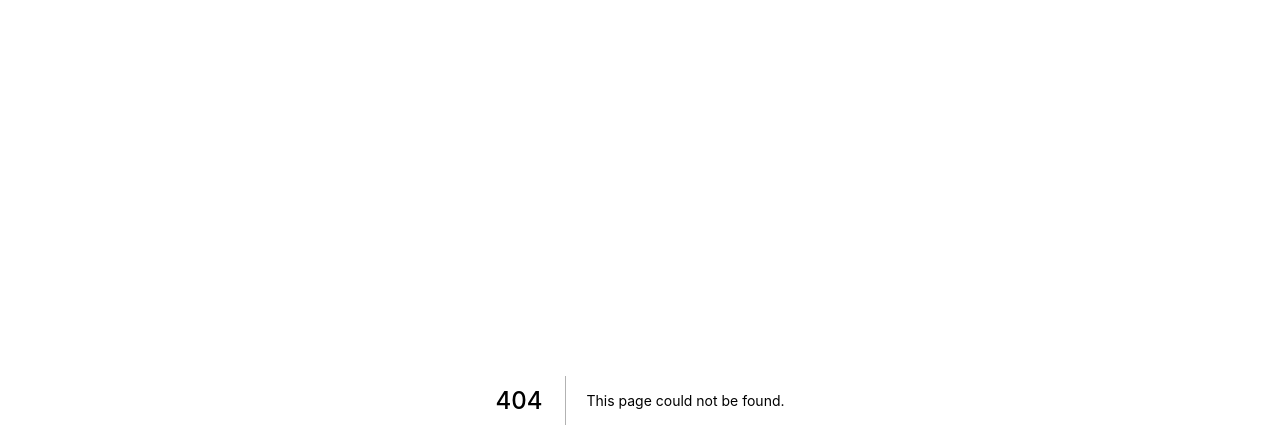
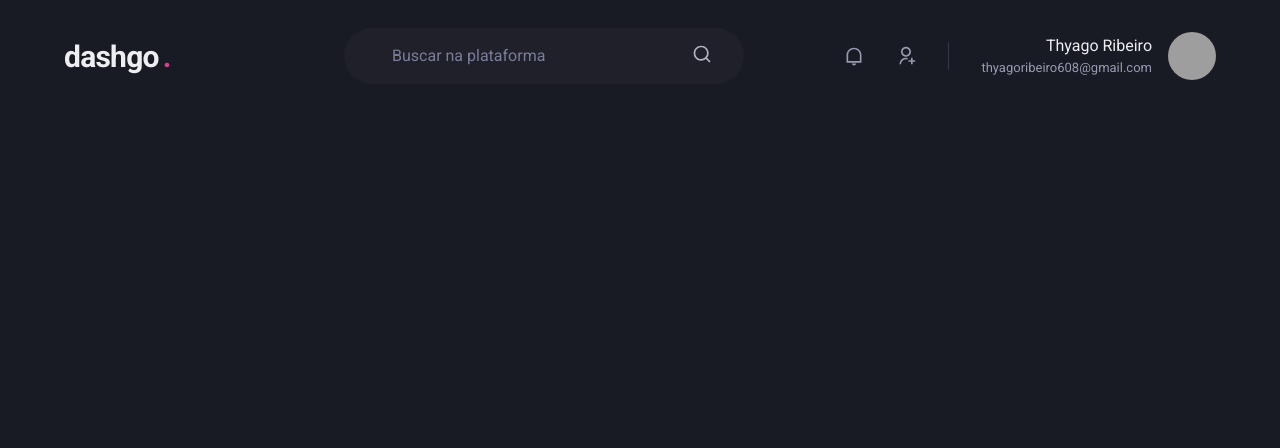
Before and after one commit to thyago608/dashgo, a Next.js app: page /dashboard in a window 1280 px wide. Before the commit this address had no page. Shown: the top 448 px of the page. Built offline with nearby package versions, Linux system fonts and the light colour scheme; grey boxes are pictures that could not be loaded.

Commit message:
Created Component Header

```diff
--- /dev/null
+++ b/src/components/Header.tsx
@@ -0,0 +1,79 @@
+import { Flex, Text, Input, Icon, HStack, Box, Avatar } from "@chakra-ui/react";
+import {
+  RiSearchLine,
+  RiNotificationLine,
+  RiUserAddLine,
+} from "react-icons/ri";
+
+export function Header() {
+  return (
+    <Flex
+      as="header"
+      w="100%"
+      maxWidth={1200}
+      h="20"
+      mt="4"
+      mx="auto"
+      px="6"
+      align="center"
+    >
+      <Text fontSize="3xl" fontWeight="bold" letterSpacing="tight" w="64">
+        dashgo
+        <Text as="span" ml="1" color="pink.500">
+          .
+        </Text>
+      </Text>
+
+      <Flex
+        as="label"
+        flex="1"
+        py="4"
+        px="8"
+        ml="6"
+        maxWidth={400}
+        alignSelf="center"
+        color="gray.200"
+        position="relative"
+        bg="gray.800"
+        borderRadius="full"
+      >
+        <Input
+          color="gray.50"
+          variant="unstyled"
+          px="4"
+          mr="4"
+          placeholder="Buscar na plataforma"
+          _placeholder={{
+            color: "gray.400",
+          }}
+        />
+        <Icon as={RiSearchLine} fontSize="20" />
+      </Flex>
+
+      <Flex align="center" ml="auto">
+        <HStack
+          spacing="8"
+          mx="8"
+          pr="8"
+          py="1"
+          color="gray.300"
+          borderRightWidth={1}
+          borderColor="gray.700"
+        >
+          <Icon as={RiNotificationLine} fontSize="20" />
+          <Icon as={RiUserAddLine} fontSize="20" />
+        </HStack>
+
+        <Flex align="center">
+          <Box mr="4" textAlign="right">
+            <Text>Thyago Ribeiro</Text>
+            <Text color="gray.300" fontSize="small">
+              thyagoribeiro608@gmail.com
+            </Text>
+          </Box>
+          <Avatar size="md" name="Thyago Ribeiro" src="https://github.com/thyago608.png"/>
+        </Flex>
+      </Flex>
+    </Flex>
+  );
+}
--- /dev/null
+++ b/src/pages/dashboard.tsx
@@ -0,0 +1,21 @@
+import Head from "next/head";
+import { Header } from "components/Header";
+import { Flex } from "@chakra-ui/react";
+
+export default function Dashboard() {
+  return (
+    <>
+      <Head>
+        <title>Dashboard | Dashgo</title>
+      </Head>
+      <Flex>
+        <Header />
+        <Flex
+
+        >
+
+        </Flex>
+      </Flex>
+    </>
+  );
+}
--- a/src/pages/index.tsx
+++ b/src/pages/index.tsx
@@ -1,6 +1,6 @@
 import Head from "next/head";
 import { Flex, Button, Stack } from "@chakra-ui/react";
-import { Input } from "components/Input";
+import { Input } from "components/Form/Input";
 
 export default function SignIn() {
   return (
```
Also changed, not shown: src/components/Form/Input.tsx (renamed from src/components/Input.tsx).
